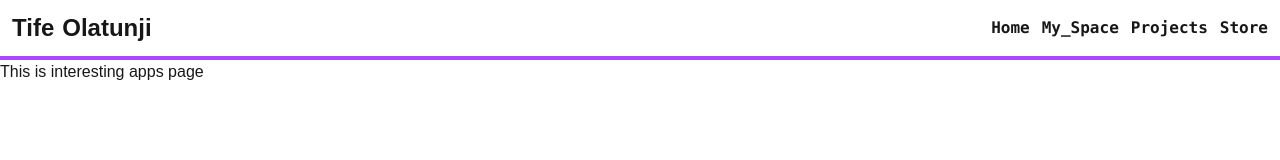
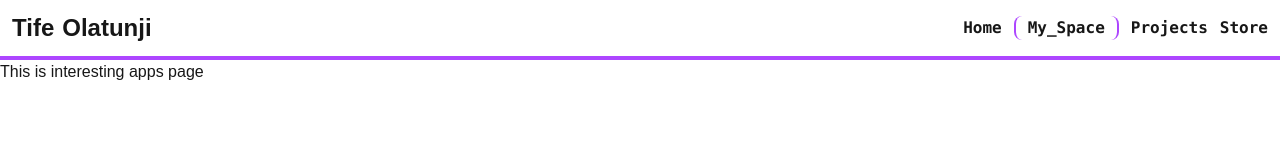
Before and after one commit to Qayyax/portfolio, a Next.js app: page /my_space/apps in a window 1280 px wide. Shown: the top 160 px of the page. Built offline with nearby package versions, Linux system fonts and the light colour scheme; a web font is replaced by a local one.

Commit message:
starts with for the path name
so that it can see the nested routes as well

```diff
--- a/app/_ui/components/nav/NavModal.tsx
+++ b/app/_ui/components/nav/NavModal.tsx
@@ -35,7 +35,7 @@ export default function NavModal({ closeHamburgerAction }: Props) {
                   key={index}
                   className={clsx("some class here later", {
                     "border-x-4 px-2 rounded-xl border-purple-500":
-                      pathname === nav.to, // border bottom purple here when active
+                      pathname === nav.to || pathname.startsWith(nav.to + "/"), // border bottom purple here when active
                   })}
                 >
                   <MobileNav title={nav.title} to={nav.to} />
--- a/app/_ui/layout/desktop-nav.tsx
+++ b/app/_ui/layout/desktop-nav.tsx
@@ -13,8 +13,8 @@ export default function DesktopNav() {
           <li
             key={index}
             className={clsx("some class here later", {
-              "border-x-4 border-purple-500 rounded-lg px-3":
-                pathname === nav.to, // border bottom purple here when active
+              "border-x-2 border-purple-500 rounded-lg px-3":
+                pathname === nav.to || pathname.startsWith(nav.to + "/"), // border bottom purple here when active
             })}
           >
             <DesktopNavBtn to={nav.to} title={nav.title} />
```
